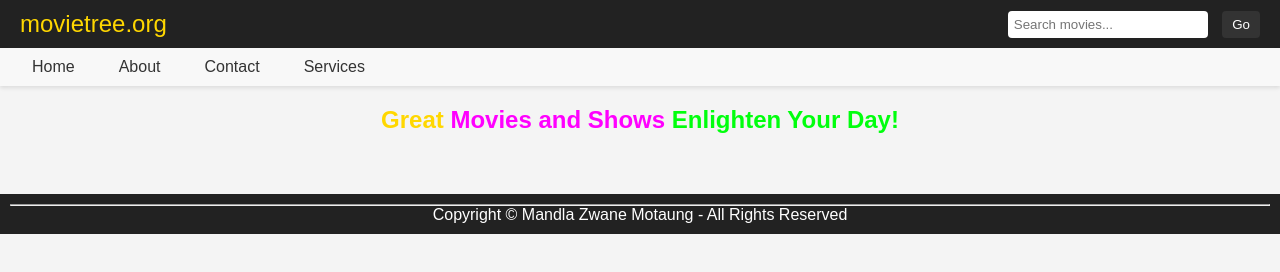
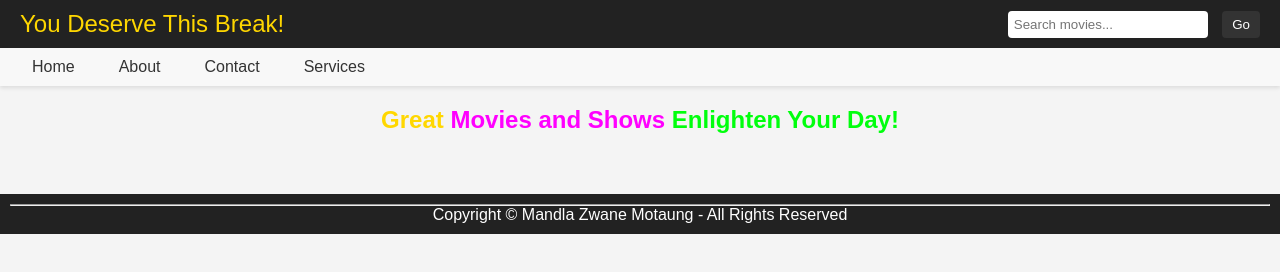
Before and after one commit to motaungmandla/movietour, a plain HTML site: page index.html in a window 1280 px wide. Drawn offline with Linux system fonts and the light colour scheme; no server answers.

Commit message:
Update index.html

```diff
--- a/index.html
+++ b/index.html
@@ -10,7 +10,7 @@
 
     <!-- Top Navigation -->
     <nav class="top-nav">
-        <a href="#" class="logo">movietree.org</a>
+        <a href="#" class="logo">You Deserve This Break!</a>
         <div class="searcher">
             <form id="search-form">
                 <input type="search" id="query" placeholder="Search movies...">
```
